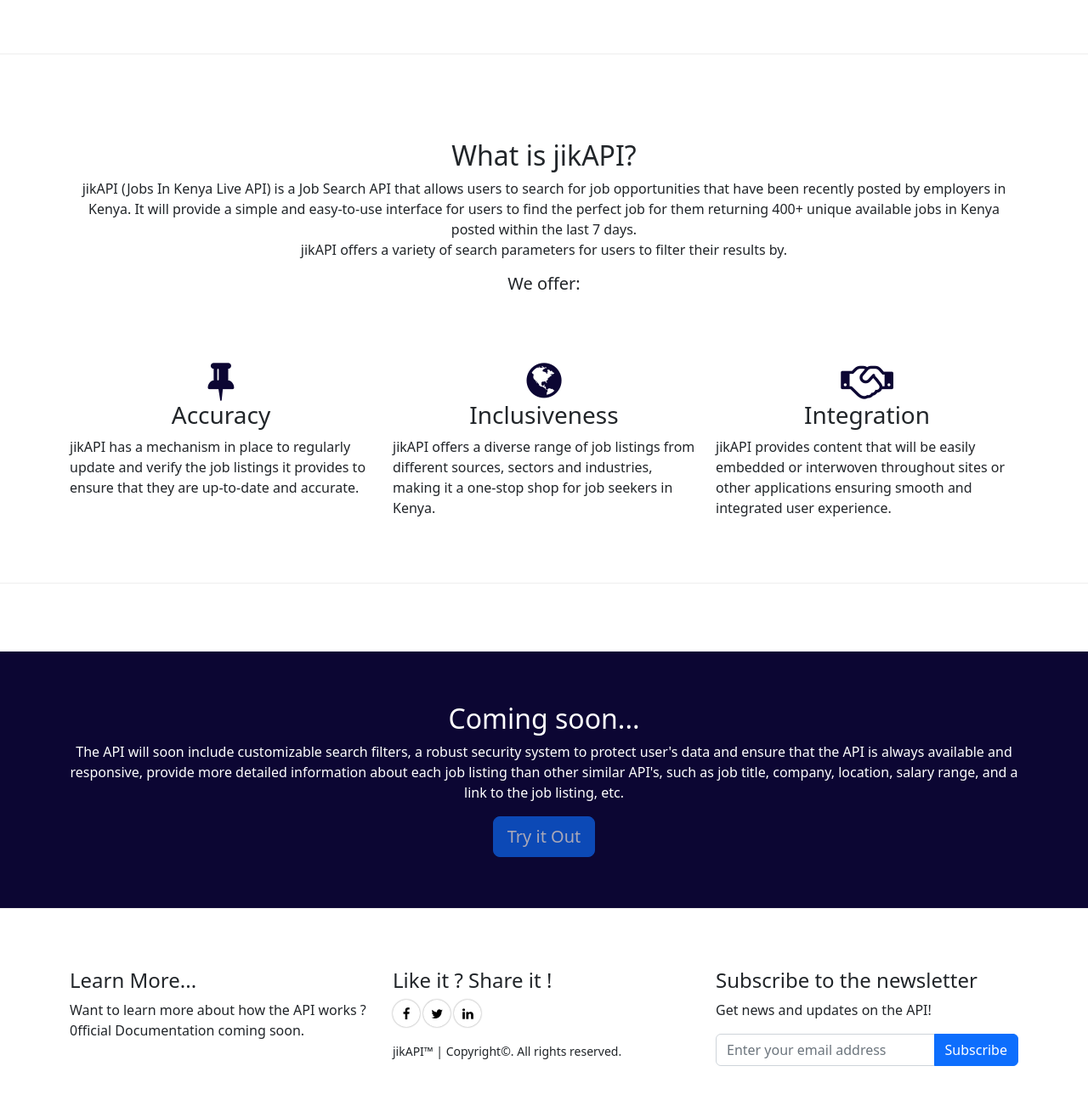
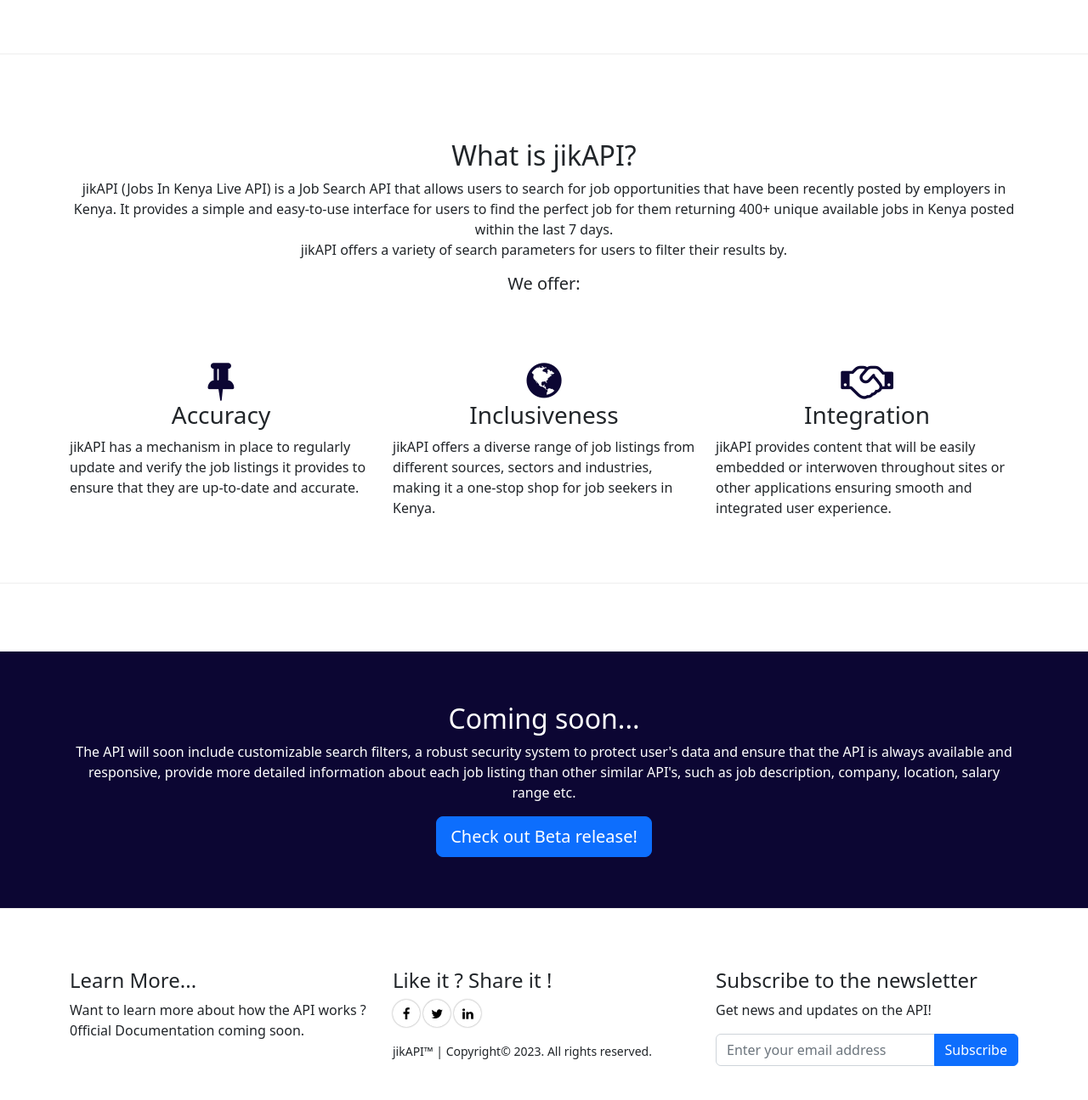
Before and after one commit to Njoguu/jikAPI, a Flask app: page / in a window 1280 px wide. Shown: the part 803-2098 px from the top of the page at 85% size. Run offline with Flask 3, Linux system fonts and the light colour scheme; parts of the project's set-up code (start-up, migrations or seed data) failed here and were passed over; some libraries are stand-ins or nearby versions; some web fonts are replaced.

Commit message:
minor updates

```diff
--- a/src/backend/__init__.py
+++ b/src/backend/__init__.py
@@ -11,6 +11,7 @@ from backend.postings import postings
 from backend.newsletter import newsletter
 from flask_jwt_extended import JWTManager
 from dotenv import load_dotenv
+import datetime
 
 load_dotenv()
 
@@ -54,11 +55,13 @@ def create_app(test_config=None):
         message = "Streamline your job search with this Job Search API. Check it out! #jobs #API"
         url = "https://jikapi.herokuapp.com"
 
+        current_year = datetime.date.today().year
+
         tweet_link = "https://twitter.com/intent/tweet?text=" + message + "&url=" + url
         linkedin_link = "https://www.linkedin.com/sharing/share-offsite/?url=" + url
         facebook_link = "https://www.facebook.com/sharer/sharer.php?u=" + url
 
-        return render_template('index.html', tweet_link=tweet_link, linkedin_link=linkedin_link, facebook_link=facebook_link, site_key=recaptcha_API_key)
+        return render_template('index.html', tweet_link=tweet_link, linkedin_link=linkedin_link, facebook_link=facebook_link, current_year=current_year, site_key=recaptcha_API_key)
 
     @app.errorhandler(NOT_FOUND)
     def handle_404(e):
--- a/src/frontend/templates/index.html
+++ b/src/frontend/templates/index.html
@@ -32,7 +32,7 @@
                             <div class="text-center">
                                 <h2>What is jikAPI?</h2>
                                 <p> jikAPI (Jobs In Kenya Live API) is a Job Search API that allows users to search for job opportunities that have been
-                                    recently posted by employers in Kenya. It will provide a simple and easy-to-use interface for users to find the perfect
+                                    recently posted by employers in Kenya. It provides a simple and easy-to-use interface for users to find the perfect
                                     job for them returning 400+ unique available jobs in Kenya posted within the last 7 days.<br>
                                     jikAPI offers a variety of search parameters for users to filter their results by.</p>
                                 <h5>We offer:</h5>
@@ -93,8 +93,8 @@
                             <h2>Coming soon...</h2>
                             <p> The API will soon include customizable search filters, a robust security system to protect user's
                                 data and ensure that the API is always available and responsive, provide more detailed information about
-                                each job listing than other similar API's, such as job title, company, location, salary range, and a link to the job listing, etc. </p>
-                            <a href="/api/v2/" title="" class="btn btn-primary btn-lg disabled">Try it Out</a>
+                                each job listing than other similar API's, such as job description, company, location, salary range etc. </p>
+                            <a href="/api/v2/docs" title="" class="btn btn-primary btn-lg">Check out Beta release!</a>
                         </div>
                     </div>
                 </div>
@@ -126,7 +126,7 @@
                                     <i class="fa fa-linkedin" aria-hidden="true"></i>
                                 </a>
                                 </p>
-                                <p><small>jikAPI™ | Copyright©. All rights reserved.</small></p>
+                                <p><small>jikAPI™  |  Copyright© {{ current_year }}. All rights reserved.</small></p>
                             </div>
 
                             <div class="col-md-4">
```
